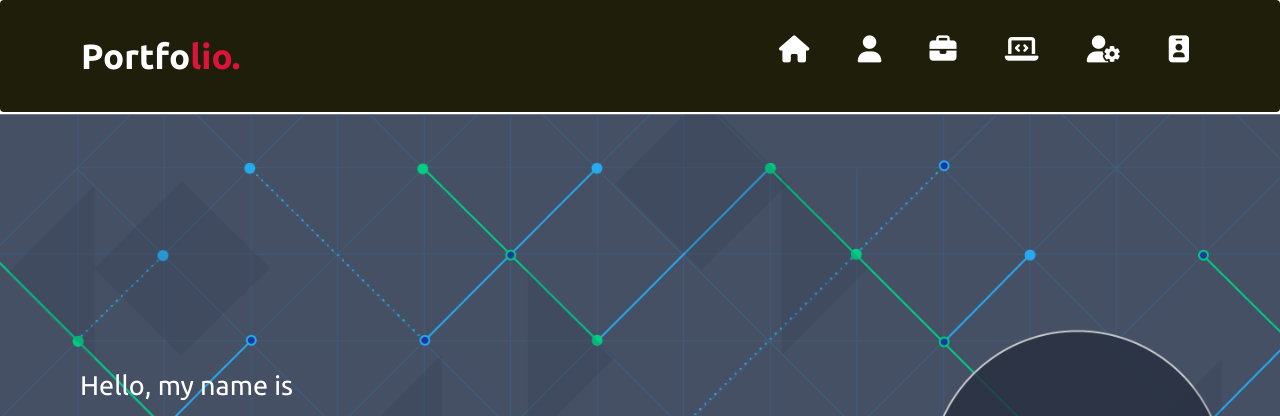
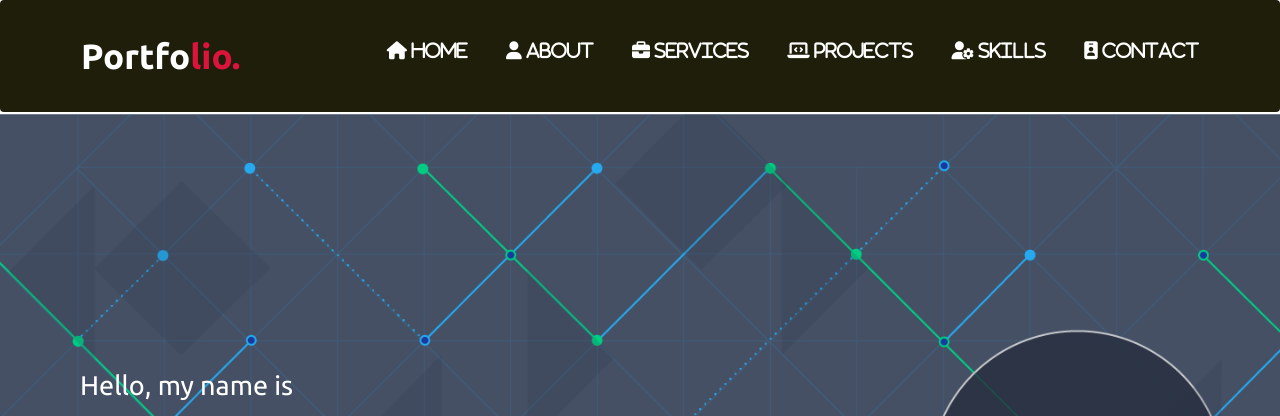
Before and after one commit to Pragati-11S/Portfolio, a PHP site: page / in a window 1280 px wide. Shown: the top 416 px of the page. Run offline with PHP 8.4, Linux system fonts and the light colour scheme; some libraries are stand-ins or nearby versions.

Commit message:
responsive

```diff
--- a/index.html
+++ b/index.html
@@ -14,6 +14,7 @@
     <script src="https://cdnjs.cloudflare.com/ajax/libs/OwlCarousel2/2.3.4/owl.carousel.min.js"></script>
     <script src="https://kit.fontawesome.com/25bc89a4e6.js" crossorigin="anonymous"></script>
     <link rel="stylesheet" href="https://maxcdn.bootstrapcdn.com/bootstrap/3.4.1/css/bootstrap.min.css">
+
     <script src="https://ajax.googleapis.com/ajax/libs/jquery/3.5.1/jquery.min.js"></script>
     <script src="https://maxcdn.bootstrapcdn.com/bootstrap/3.4.1/js/bootstrap.min.js"></script>
     <link rel="stylesheet" href="https://cdnjs.cloudflare.com/ajax/libs/OwlCarousel2/2.3.4/assets/owl.carousel.min.css"/>
@@ -28,12 +29,12 @@
         <div class="max-width">
             <div class="logo"><a href="#">Portfo<span>lio.</span></a></div>
             <ul class="menu">
-                <li><a href="#home" class="menu-btn"><i class="fas fa-home" style="font-size: 1.50em;"></i></a></li>
-                <li><a href="#about" class="menu-btn"><i class="fas fa-user" style="font-size: 1.50em;"></i></a></li>
-                <li><a href="#services" class="menu-btn"><i class="fas fa-briefcase" style="font-size: 1.50em;"></i></a></li>
-                <li><a href="#projects" class="menu-btn"><i class="fas fa-laptop-code" style="font-size: 1.50em;"></i></a></li>
-                <li><a href="#skills" class="menu-btn"><i class="fas fa-user-cog" style="font-size: 1.50em;"></i></a></li>
-                <li><a href="#contact" class="menu-btn"><i class="fas fa-id-badge" style="font-size: 1.50em;"></i></a></li>
+                <li><a href="#home" class="menu-btn"><i class="fas fa-home" style="font-size: 1em;"> Home</i></a></li>
+                <li><a href="#about" class="menu-btn"><i class="fas fa-user" style="font-size: 1em;"> About</i></a></li>
+                <li><a href="#services" class="menu-btn"><i class="fas fa-briefcase" style="font-size: 1em;"> Services</i></a></li>
+                <li><a href="#projects" class="menu-btn"><i class="fas fa-laptop-code" style="font-size: 1em;"> Projects</i></a></li>
+                <li><a href="#skills" class="menu-btn"><i class="fas fa-user-cog" style="font-size: 1em;"> Skills</i></a></li>
+                <li><a href="#contact" class="menu-btn"><i class="fas fa-id-badge" style="font-size: 1em;"> Contact</i></a></li>
             </ul>
             <div class="menu-btn">
                 <i class="fas fa-bars"></i>
--- a/style.css
+++ b/style.css
@@ -35,12 +35,13 @@ section{
     padding: 0 80px;
     margin: auto;
 }
-.about, .services, .skills, .teams, .contact, footer{
+.about, .services, .skills, .projects, .contact, footer{
     font-family: 'Poppins', sans-serif;
 }
 .about .about-content,
 .services .serv-content,
 .skills .skills-content,
+.projects .skills-content,
 .contact .contact-content{
     display: flex;
     flex-wrap: wrap;
@@ -111,7 +112,7 @@ section .title::after{
 .navbar .menu li{
     list-style: none;
     padding-left: 10px;
-    padding-right: 10px;
+    padding-right: 0px;
     display: inline-block;
 }
 .navbar .menu li a{
@@ -358,8 +359,7 @@ section .title::after{
     color:#fff;
     background: #111;
 }
-.services .title::before,
-.teams .title::before{
+.services .title::before{
     background: #fff;
 }
 .services .title::after{
@@ -706,6 +706,10 @@ footer span a:hover{
         width: calc(50% - 10px);
         margin-bottom: 20px;
     }
+	.projects .carousel .card{
+        width: calc(50% - 10px);
+        margin-bottom: 20px;
+    }
     .skills .skills-content .column,
     .contact .contact-content .column{
         width: 100%;
@@ -727,6 +731,9 @@ footer span a:hover{
         font-size: 20px;
     }
     .services .serv-content .card{
+        width: 100%;
+    }
+	.projects .carousel .card{
         width: 100%;
     }
 }
```
